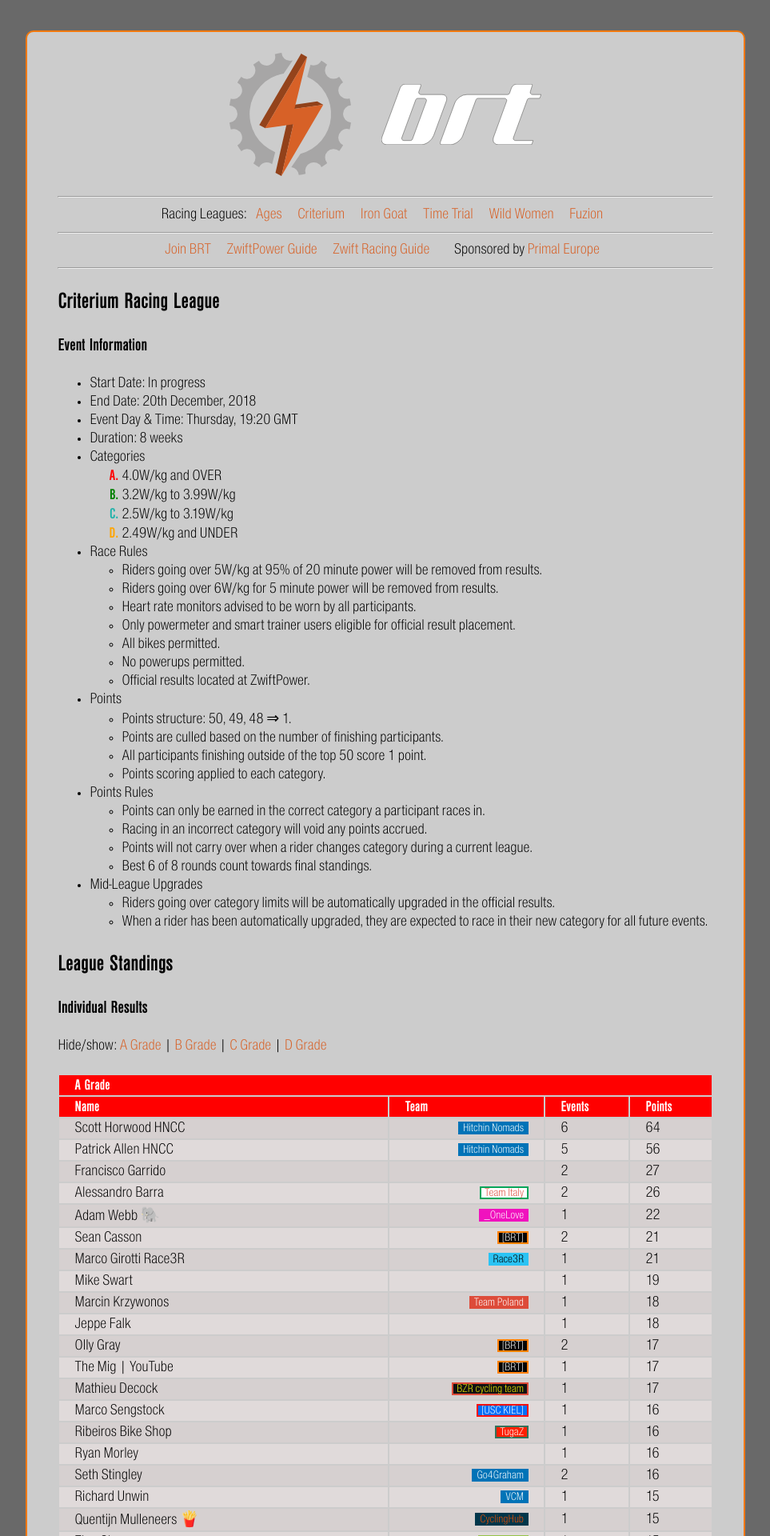
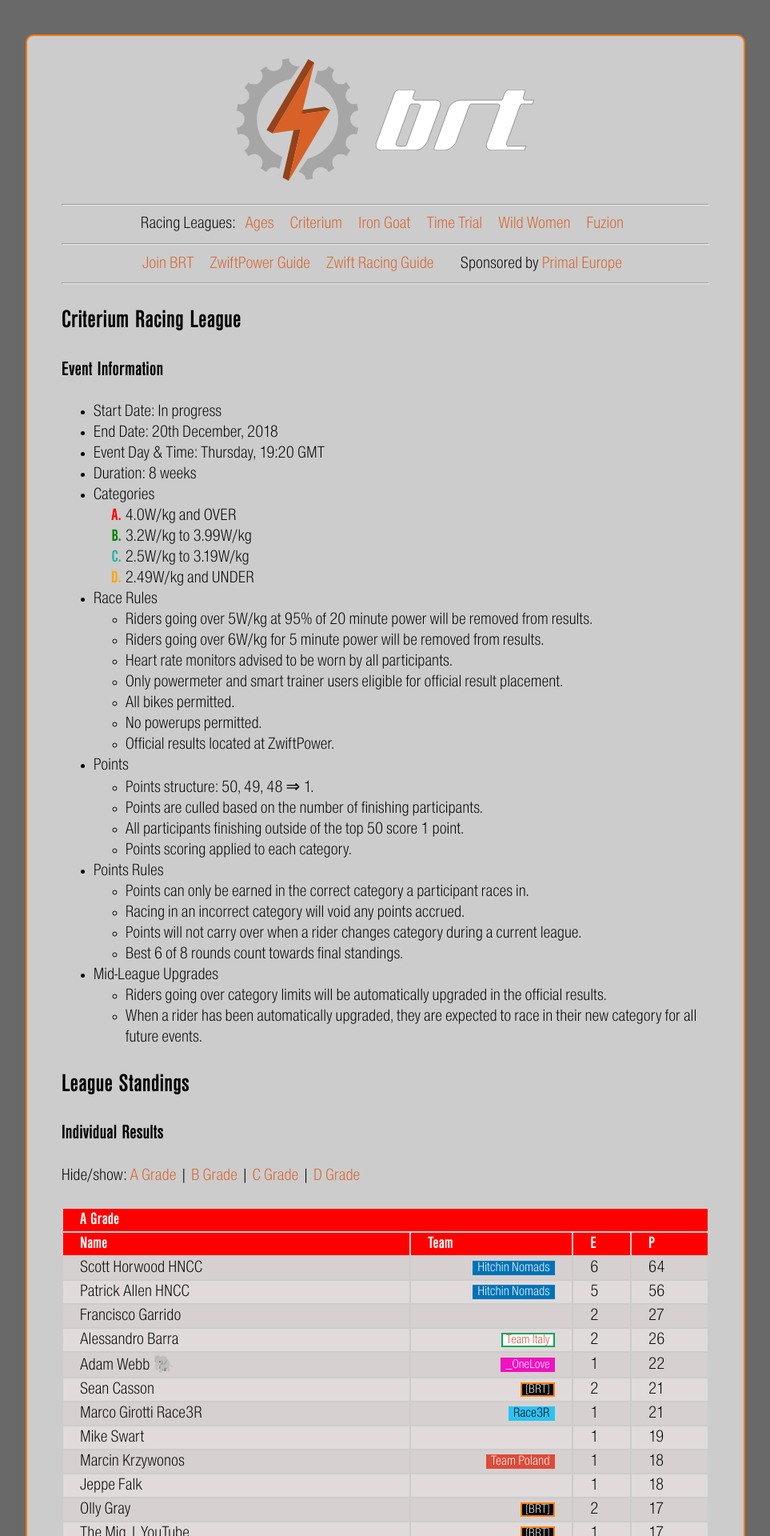
Before and after one commit to jessicah/boltrace.team, a Jekyll site: the page built from criterium-league.html, in a window 1280 px wide. Shown: the top 1920 px of the page at 80% size, without its empty margins (158-1121 px from the left). Built offline with Jekyll 4.4.1, drawn with Linux system fonts in a browser that asks for light colours; some of the changed text lies outside the part shown.

Commit message:
Trying to get tables to render okay on mobile.

```diff
--- a/_layouts/default.html
+++ b/_layouts/default.html
@@ -1,6 +1,7 @@
 <html>
 <head>
   <meta charset='utf-8'/>
+  <meta name="viewport" content="width=device-width">
   <title>Bolt Racing Team</title>
   <link rel="icon" href="/favicon.ico" type="image/x-icon"/>
   <link rel="shortcut icon" href="/favicon.ico" type="image/x-icon"/>
@@ -34,14 +35,17 @@
       font-weight: bold;
       font-style: italic;
     }
+    * {
+      font-size: 16pt;
+    }
     body {
       background-color:dimgrey;
       color: white;
       font-family: Nimbus-Condensed, sans-serif;
       width: 900px;
       margin: auto;
-      font-size: 120%;
     }
+
     #content {
       margin-top: 2em;
       margin-bottom: 2em;
@@ -52,16 +56,31 @@
       padding: 2em;
       padding-top: 0;
     }
+
+    @media only screen and (max-width: 480px) {
+      table {
+        font-size: 72pt;
+      }
+      * {
+        font-size: 10vw;
+      }
+      #content {
+        margin-top: 0;
+        margin-bottom: 0;
+        border-radius: 0;
+        padding: 1em;
+      }
+    }
     #team-name {
-      height: 2em;
-      padding-bottom: 1em;
+      height: 76px;
+      padding-bottom: 38px;
     }
     #logo-separator {
       margin-left: 0.5em;
       margin-right: 0.5em;
     }
     #team-logo {
-      height: 4em;
+      height: 153px;
     }
     #primal-logo {
       height: 3em;
@@ -72,7 +91,15 @@
       padding-bottom: 1em;
       padding-left: 0.5em;
     }
-    h1 {}
+    h1 {
+      font-size: 2em;
+    }
+    h2 {
+      font-size: 1.5em;
+    }
+    h3 {
+      font-size: 1.2em;
+    }
     #nav, #nav2 {
       padding: 0;
       margin: 0;
--- a/criterium-league.html
+++ b/criterium-league.html
@@ -80,7 +80,6 @@ th {
 	text-align: left;
 }
 table {
-	font-size: 100%;
 	width: 100%;
 }
 thead {
@@ -118,7 +117,7 @@ Hide/show: <a style='cursor: pointer;' onclick='javascript:toggleGrade("a")'>A G
 					<th colspan='4'>A Grade</th>
 				</tr>
 			<tr style='background-color: red'>
-<th>Name</th><th>Team</th><th>Events</th><th>Points</th>
+<th>Name</th><th>Team</th><th>E</th><th>P</th>
 </tr>
 </thead>
 <tbody class='a-grade'>
@@ -130,7 +129,7 @@ Hide/show: <a style='cursor: pointer;' onclick='javascript:toggleGrade("a")'>A G
 			{% if tnamesize > 0 %}
 				{% assign border = item.tbd %}
 				{% if border == "ffffff" %}
-					<td style='text-align: right; padding-top: 3px; padding-bottom: 3px'><span style='font-size: 75%; padding-left: 4px; padding-right: 4px; border-style: solid; border-width: 2px; background-color: {{item.tbc}}; color:{{item.tc}}; border-color: {{item.tbc}}'>{{ item.tname }}</span></td>
+					<td style='text-align: right; padding-top: 3px; padding-bottom: 3px'><span style='font-size: 80%; padding-left: 4px; padding-right: 4px; border-style: solid; border-width: 2px; background-color: {{item.tbc}}; color:{{item.tc}}; border-color: {{item.tbc}}'>{{ item.tname }}</span></td>
 				{% else %}
 					<td style='text-align: right; padding-top: 3px; padding-bottom: 3px'><span style='font-size: 75%; padding-left: 4px; padding-right: 4px; border-style: solid; border-width: 2px; background-color: {{item.tbc}}; color:{{item.tc}}; border-color: {{item.tbd}}'>{{ item.tname }}</span></td>
 				{% endif %}
@@ -147,7 +146,7 @@ Hide/show: <a style='cursor: pointer;' onclick='javascript:toggleGrade("a")'>A G
 				<th colspan='4'>B Grade</th>
 			</tr>
 		<tr style='background-color: green'>
-	<th>Name</th><th>Team</th><th>Events</th><th>Points</th>
+	<th>Name</th><th>Team</th><th>E</th><th>P</th>
 	</tr>
 	</thead>
 <tbody class='b-grade'>
@@ -176,7 +175,7 @@ Hide/show: <a style='cursor: pointer;' onclick='javascript:toggleGrade("a")'>A G
 				<th colspan='4'>C Grade</th>
 			</tr>
 		<tr style='background-color: lightseagreen'>
-	<th>Name</th><th>Team</th><th>Events</th><th>Points</th>
+	<th>Name</th><th>Team</th><th>E</th><th>P</th>
 	</tr>
 	</thead>
 <tbody class='c-grade'>
@@ -205,7 +204,7 @@ Hide/show: <a style='cursor: pointer;' onclick='javascript:toggleGrade("a")'>A G
 				<th colspan='4'>D Grade</th>
 			</tr>
 		<tr style='background-color: orange'>
-	<th>Name</th><th>Team</th><th>Events</th><th>Points</th>
+	<th>Name</th><th>Team</th><th>E</th><th>P</th>
 	</tr>
 	</thead>
 <tbody class='d-grade'>
```
